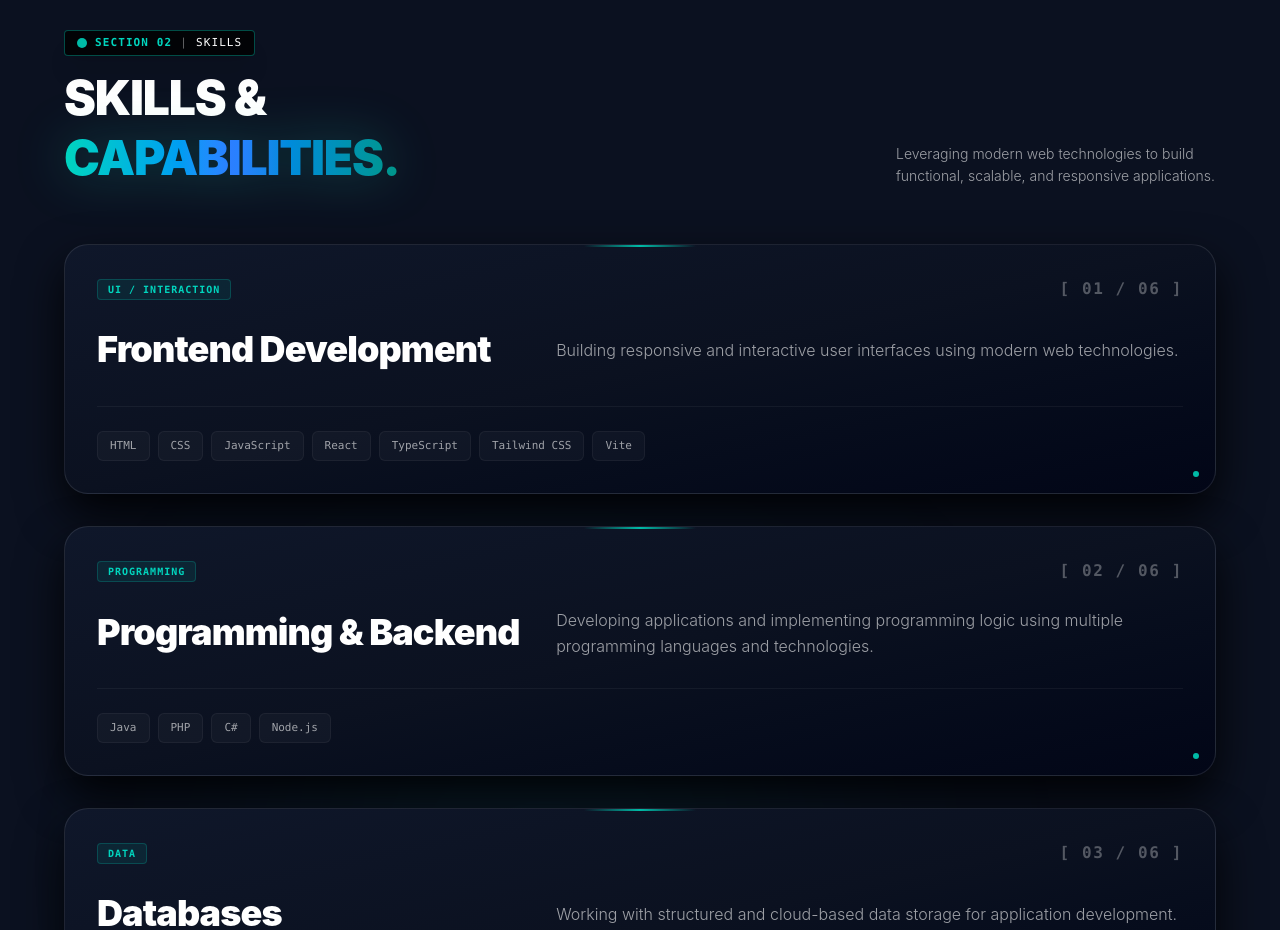
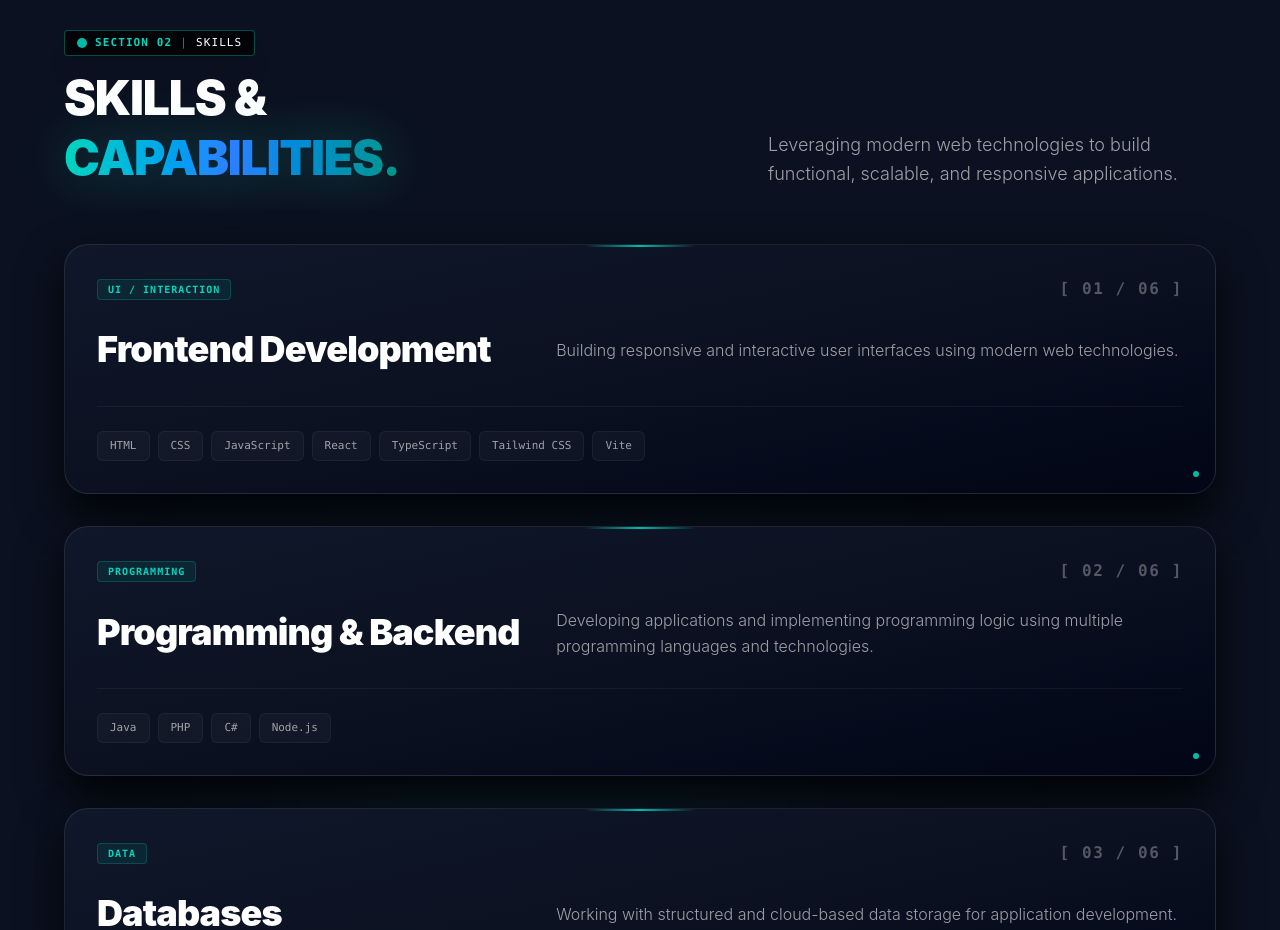
Before and after one commit to fathima-safiya/safiya-portfolio, a React (Vite) app: page / in a window 1280 px wide. Shown: the part 2040-2970 px from the top of the page. Built offline with nearby package versions, Linux system fonts and the light colour scheme.

Commit message:
Increase text size of skills subheader

```diff
--- a/src/components/Expertise.jsx
+++ b/src/components/Expertise.jsx
@@ -140,7 +140,7 @@ const Expertise = () => {
               </span>
             </h2>
           </div>
-          <p className="text-white/60 text-xs sm:text-sm font-light leading-relaxed max-w-xs">
+          <p className="text-white/60 text-sm sm:text-base md:text-lg font-light leading-relaxed max-w-sm md:max-w-md">
             Leveraging modern web technologies to build functional, scalable, and responsive applications.
           </p>
         </div>
```
